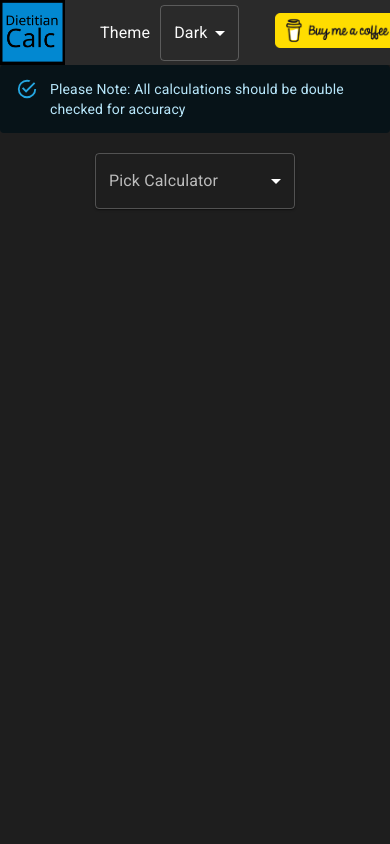
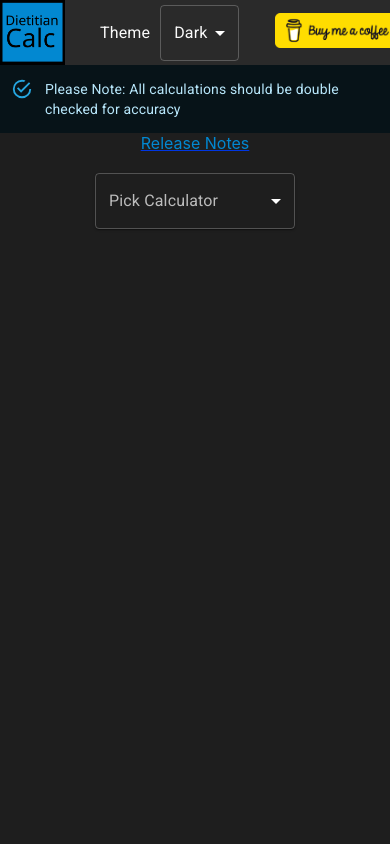
Before and after one commit to saltedTofu/RDCalc2, a React (Create React App) app: page / in a window 390 px wide. Shown: the top 844 px of the page. Built offline with nearby package versions, Linux system fonts and the light colour scheme; no server answers.

Commit message:
moved release notes link to home.js

```diff
--- a/src/components/Footer/Footer.js
+++ b/src/components/Footer/Footer.js
@@ -5,14 +5,9 @@ function Footer() {
 
     return(
         <Box sx={{display:'flex',flexDirection:'column',alignItems:'center',justifyContent:'center',textAlign:'center', width:'85%',padding:'10px',borderTop:'3px solid rgba(0,0,0,0.2)'}}>
-
-                <Typography variant="p">Find any errors? Let me know and I'll fix them!</Typography>
-                <Link variant="p" href="mailto:saltedTofuDev@gmail.com">saltedTofuDev@gmail.com</Link>
-                <Typography variant="p">version 0.9.1.1</Typography>
-                <RouterLink to='/release-notes'>
-                        <Typography>Release Notes</Typography>
-                </RouterLink>
-
+            <Typography variant="p">Find any errors? Let me know and I'll fix them!</Typography>
+            <Link variant="p" href="mailto:saltedTofuDev@gmail.com">saltedTofuDev@gmail.com</Link>
+            <Typography variant="p">version 0.9.1.1</Typography>
         </Box>
     )
 }
--- a/src/components/Header/Header.css
+++ b/src/components/Header/Header.css
@@ -5,6 +5,13 @@
     justify-content: space-between;
     align-items: center;
     width:100%;
+}
+#warningAddNotes{
+    display:flex;
+    flex-direction:row;
+    align-items:center;
+    width:100%;
+    justify-content:center;
 }
 #logoImage{
     width:65px;
@@ -16,6 +23,7 @@
 #donateDiv{
     left:260px;
 }
+
 @media only screen and (max-width:1050px){
     #emailInput{
         width:110px;
@@ -44,5 +52,7 @@
     #donateDiv{
         left:275px;
     }
-
+    #warningAddNotes{
+        flex-direction:column;
+    }
 }
--- a/src/components/Header/Header.js
+++ b/src/components/Header/Header.js
@@ -1,5 +1,5 @@
 import './Header.css';
-import {Button, Paper, Box, TextField, Select, MenuItem, Typography, Alert} from '@mui/material';
+import {Button, Paper, Box, TextField, Select, MenuItem, Typography, Alert, Link} from '@mui/material';
 import {useState, useLayoutEffect, useRef, useEffect} from 'react';
 import Logo from '../../utils/logo.png';
 import {Link as RouterLink} from 'react-router-dom';
--- a/src/components/Home.js
+++ b/src/components/Home.js
@@ -1,6 +1,8 @@
 import '../App.css';
 import { adjustCalcCounter, addCalc} from '../../src/redux/calcs';
 import {useSelector, useDispatch} from 'react-redux';
+import {Link as RouterLink} from 'react-router-dom';
+import {Link} from '@mui/material';
 import {useEffect} from 'react'
 import Header from './Header/Header.js';
 import Body from './Body/Body.js';
@@ -41,13 +43,16 @@ function Home({currentTheme, handleThemeChange, setCurrentTheme}){
                     handleThemeChange={handleThemeChange}
                     setCurrentTheme={setCurrentTheme}
                     />
-                <div style={{display:'flex', flexDirection:'row', alignItems:'center', width:'100%', justifyContent:'center'}}>
+                <div id='warningAddNotes'>
                     <Alert className="doubleCheckWarning" color="info"sx={{width:'400px'}}>Please Note: All calculations should be double checked for accuracy</Alert>
                     <AddButton
                         addNewCalc={addNewCalc}
                         currentTheme={currentTheme}
                     />
-                    <div style={{width:'395px'}} className="emptyDiv"></div>
+                    <RouterLink to='/release-notes'>
+                        <Link >Release Notes</Link>
+                    </RouterLink>
+                    <div style={{width:'240px'}} className="emptyDiv"></div>
                 </div>
                 <Body />
                 <MobileCalculatorContainer />
```
